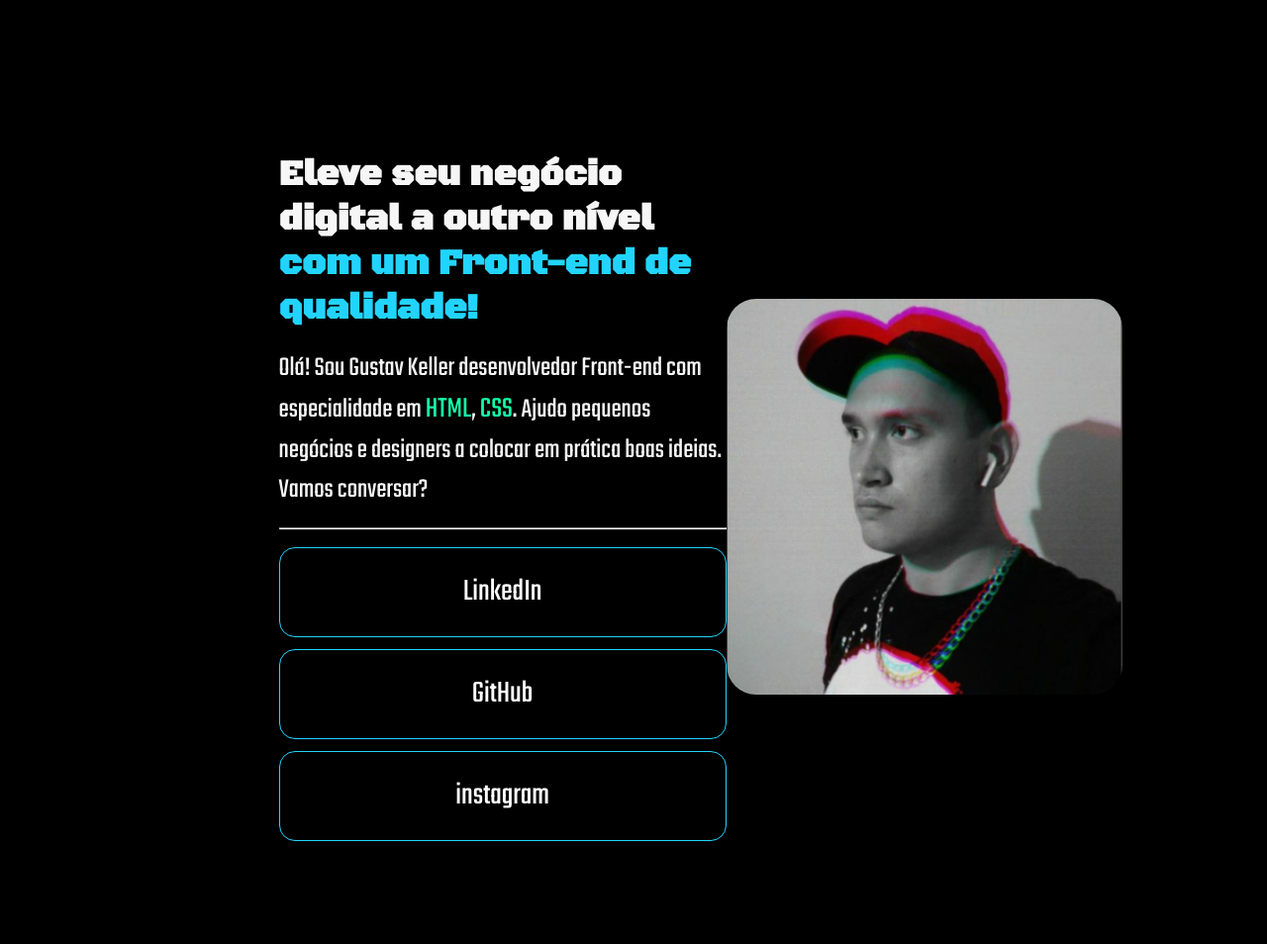
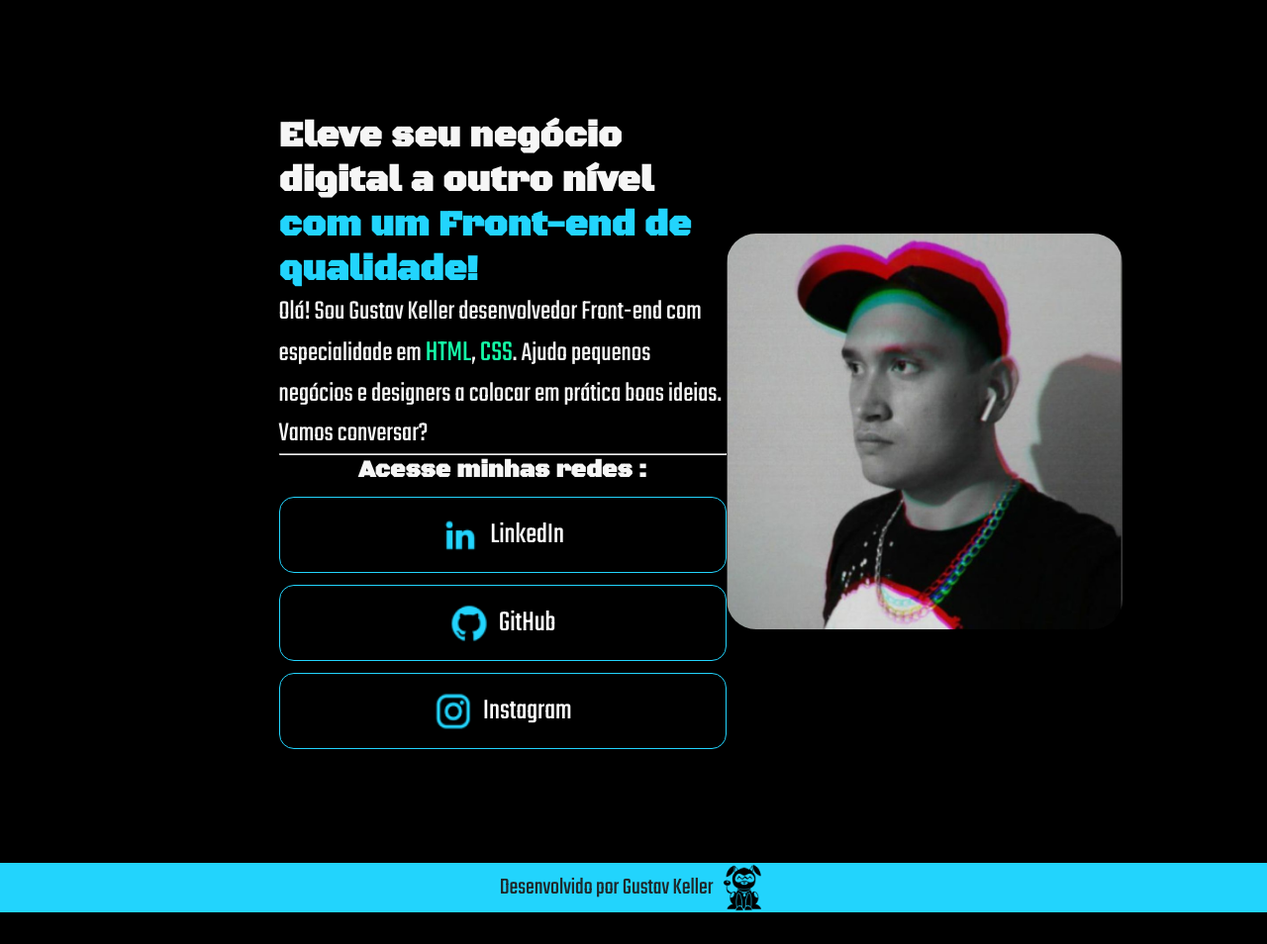
Before and after one commit to gustavkeller-23/Portifolio.version1.0_CursoAlura.html, a plain HTML site: page index.html in a window 1280 px wide. Shown: the whole page at 99% size. After the commit the page ends 922 px from the top, so only its background shows below. Drawn offline with Linux system fonts and the light colour scheme.

Commit message:
Avançando o portifólio 2.0

```diff
--- a/index.html
+++ b/index.html
@@ -5,9 +5,12 @@
     <meta name="viewport" content="width=device-width, initial-scale=1.0">
     <title>Portifólio-Curso1</title>
     <link rel="stylesheet" href="style.css">
+    <link rel="shortcut icon" href="photo/double-exclamation-mark_203c.png">
 </head>
 <body>
-    <header></header>
+    <header>
+
+    </header>
     <main class="container">
         <section class="container__content">
             <h1 class="container__content__titles">Eleve seu negócio digital a outro nível<strong class="textogrifado"> com um Front-end de qualidade!</strong></h1>
@@ -16,12 +19,26 @@
             </p>
             <hr>
             <div class="container__buttons">
-                <a class="container__buttons__link" href="https://www.linkedin.com/in/gustav-keller-164674271/">LinkedIn</a>
-                <a class="container__buttons__link" href="https://github.com/gustavkeller-23">GitHub</a>
-                <a class="container__buttons__link" href="https://www.instagram.com/gustav.keller.587/">instagram</a>
+                <h3 class="container__buttons__title">Acesse minhas redes :</h3>
+                <a class="container__buttons__links" href="https://www.linkedin.com/in/gustav-keller-164674271/">
+                    <img class="container__buttons__links__logos" src="photo/linkedin.png" alt="logo do linkedin">
+                    LinkedIn
+                </a>
+                <a class="container__buttons__links" href="https://github.com/gustavkeller-23">
+                    <img class="container__buttons__links__logos" src="photo/github.png" alt="logo do github">
+                    GitHub
+                </a>
+                <a class="container__buttons__links" href="https://www.instagram.com/gustav.keller.587/">
+                    <img class="container__buttons__links__logos" src="photo/instagram.png" alt="logo do instagram">
+                    Instagram
+                </a>
             </div>
         </section>
         <img  class="photo" src="photo/ImgFromPortifolder.jpeg" alt="foto do dono da página" width="400px" height="400px">
-    <footer></footer>
+    </main>
+    <footer class="rodape">
+        <p class="rodape__text">Desenvolvido por Gustav Keller</p>
+        <img class="rodape__logo" src="photo/Cachorro_robo logo.png" alt="cão robô" width="50px" height=" 50px">
+    </footer>
 </body>
 </html>
--- a/style.css
+++ b/style.css
@@ -5,16 +5,15 @@
     padding: 0px;
 }
 body{
-    height: 100vh;
     box-sizing: border-box;
     color: #f6f6f6;
     background-color: black;
 }
 .container{
+    padding: 9% 22%;
     display: flex;
     align-items: center;
     justify-content: space-between;
-    margin: 12% 22%;
 }
 hr{
     color: #f6f6f6;
@@ -24,7 +23,7 @@ hr{
     width: 615px;
     display: flex;
     flex-direction: column;
-    gap: 18.1px;
+    gap: 5%;
 }
 .container__content__titles{
     font-size: 36px;
@@ -48,25 +47,52 @@ hr{
     gap: 12px;
     flex-direction: column;
 }
-.container__buttons__link{
+.container__buttons__title{
+    font-size: 24px;
+    font-family: 'Black Ops One', cursive;
+}
+.container__buttons__links{
+    display: flex;
     font-family: 'Teko', sans-serif;
-    font-size: 32px;
+    font-size: 30px;
     background-color: black;
-    border: #22d4fd solid 1px;
+    border: #22d4fd solid 1.5px;
     width: 450px;
-    text-align: center;
-    padding: 21.5px 0;
-    border-radius: 16px;
+    align-items: center;
+    justify-content: center;
+    gap: 10px;
+    padding: 16px 0;
+    border-radius: 15px;
     text-decoration: none;
     text-decoration: bold;
     color: white;
 }
-.container__buttons__link:hover{
-    background-color: #0B92B0;
-    color: rgb(167, 167, 167);
+.container__buttons__links:hover{
+    background-color: #1e2729;
+    color: rgb(173, 173, 173);
+    padding: 3%;
 }
-
-
+.container__buttons__links__logos{
+    width: 40px;
+    height: 40px;
+}
 .photo{
     border-radius: 30px;
 }
+
+.rodape{
+    display: flex;
+    text-align: center;
+    background-color: #22d4fd;
+    color: #1e2729;
+    justify-content: center;
+    gap: 5px;
+}
+.rodape__text{
+    font-family: 'Teko', sans-serif;
+    font-size: 24px;
+    padding: 8px 0;
+}
+.rodape__logo{
+    justify-content: flex-end;
+}
```
Also changed, not shown: photo/Cachorro_robo logo.png (added), photo/Github_logo.png (deleted), photo/Instagram_logo.png (deleted), photo/double-exclamation-mark_203c.png (added), photo/github.png (added), photo/instagram.png (added), photo/linkedin.png (added).
